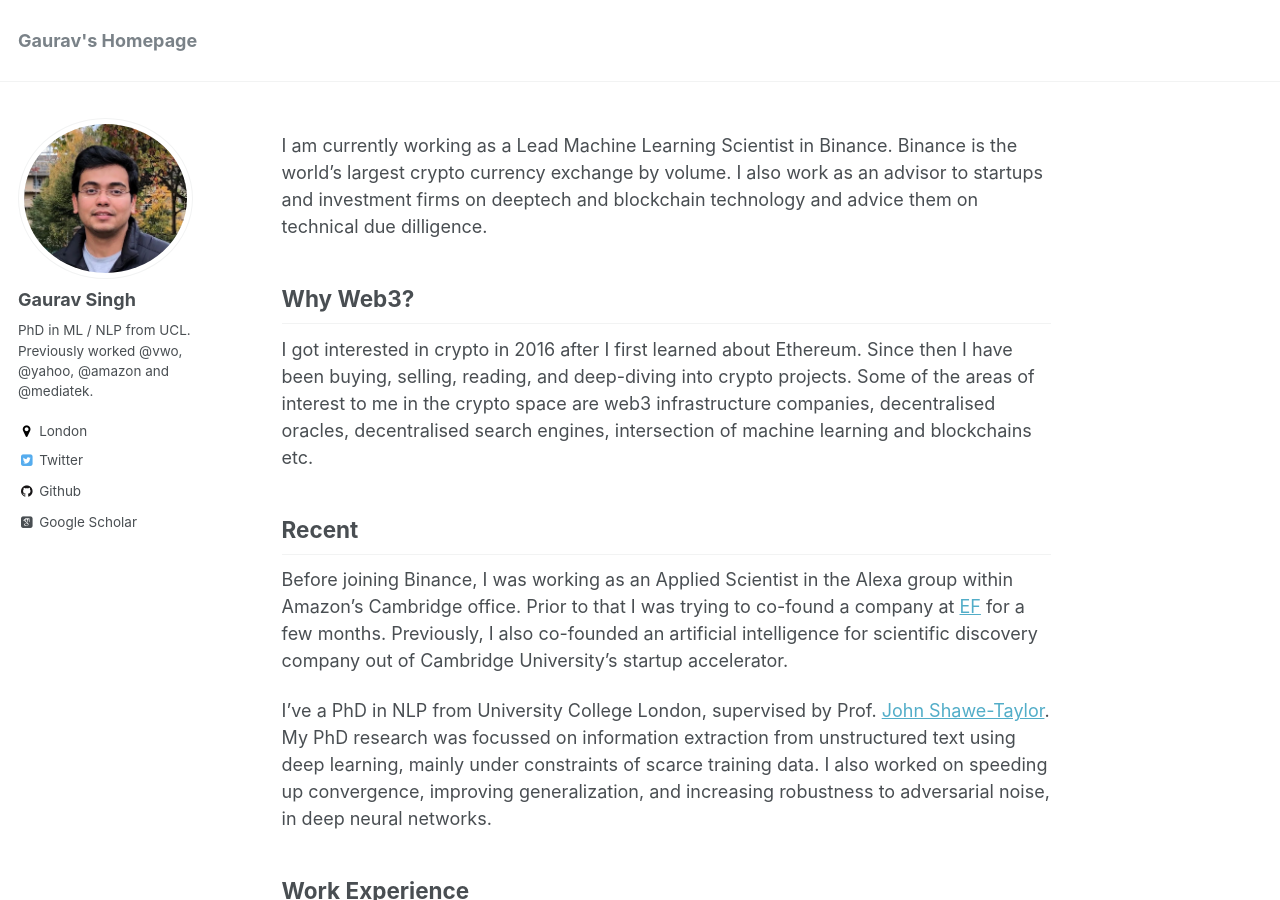
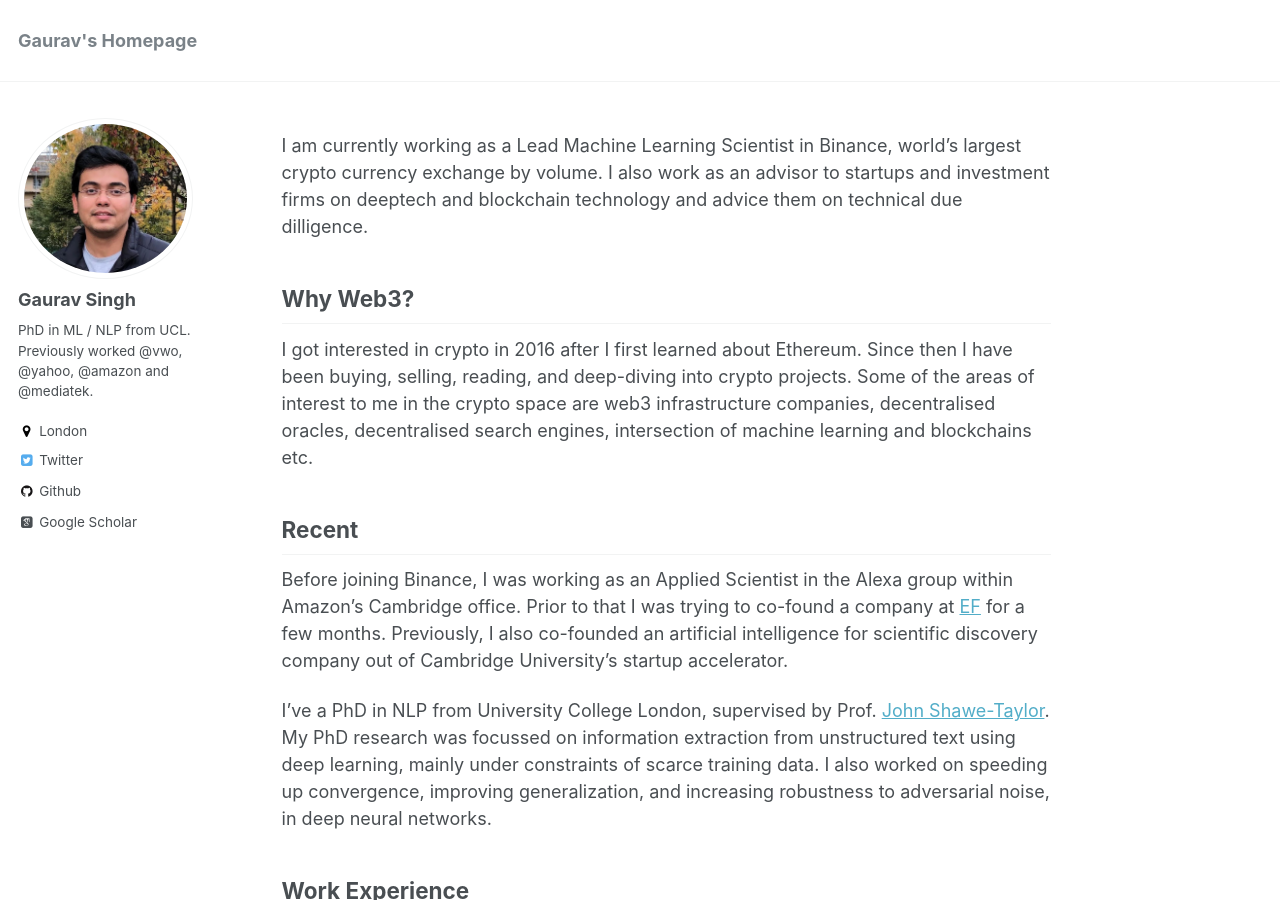
Before and after one commit to gauravsc/gauravsc.github.io, a Jekyll site: the page built from _pages/about.md, in a window 1280 px wide and 900 px high. Built offline with Jekyll 4.4.1, drawn with Linux system fonts in a browser that asks for light colours; some web fonts are replaced.

Commit message:
Update about.md

```diff
--- a/_pages/about.md
+++ b/_pages/about.md
@@ -8,7 +8,7 @@
   - /about.html
 ---
 
-I am currently working as a Lead Machine Learning Scientist in Binance. Binance is the world's largest crypto currency exchange by volume. I also work as an advisor to startups and investment firms on deeptech and blockchain technology and advice them on technical due dilligence.
+I am currently working as a Lead Machine Learning Scientist in Binance, world's largest crypto currency exchange by volume. I also work as an advisor to startups and investment firms on deeptech and blockchain technology and advice them on technical due dilligence.
 
 Why Web3?
 ------
```
